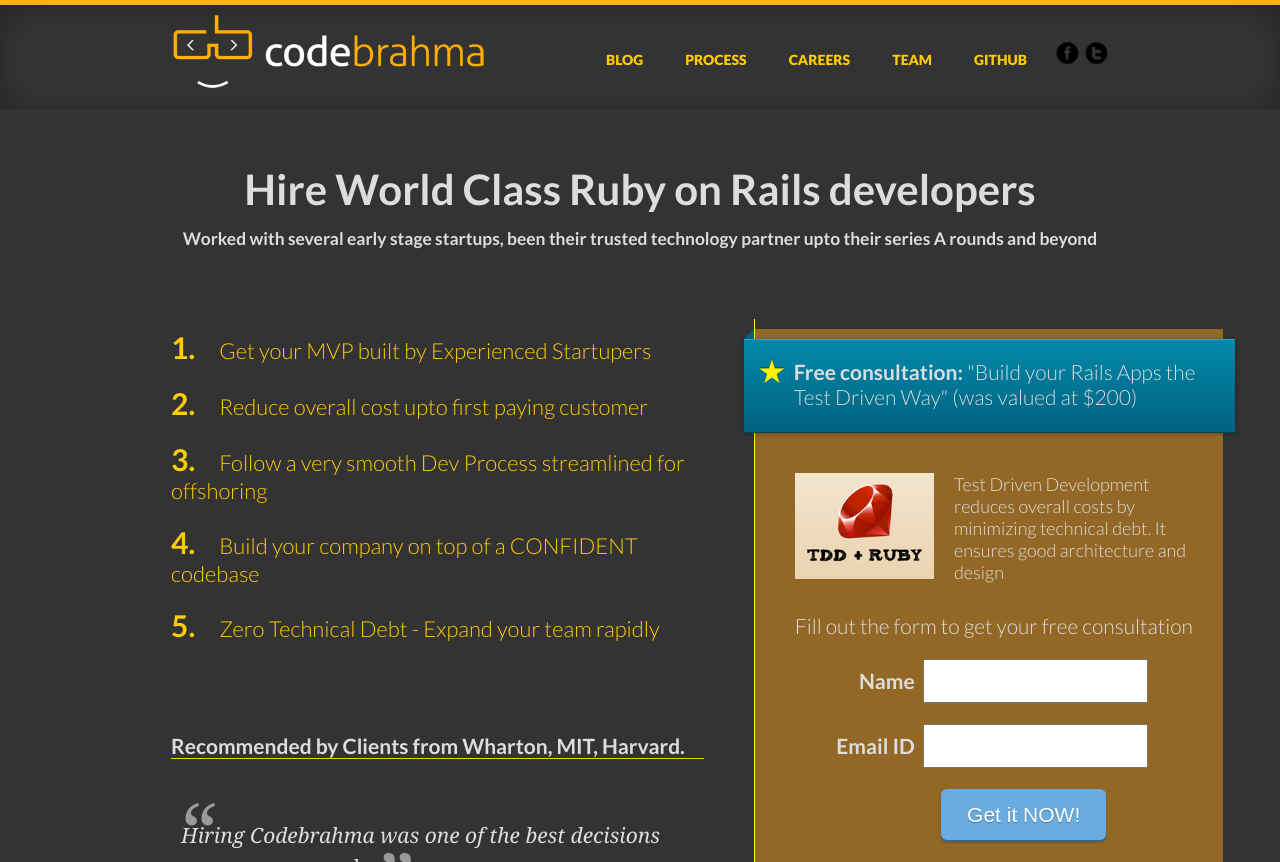
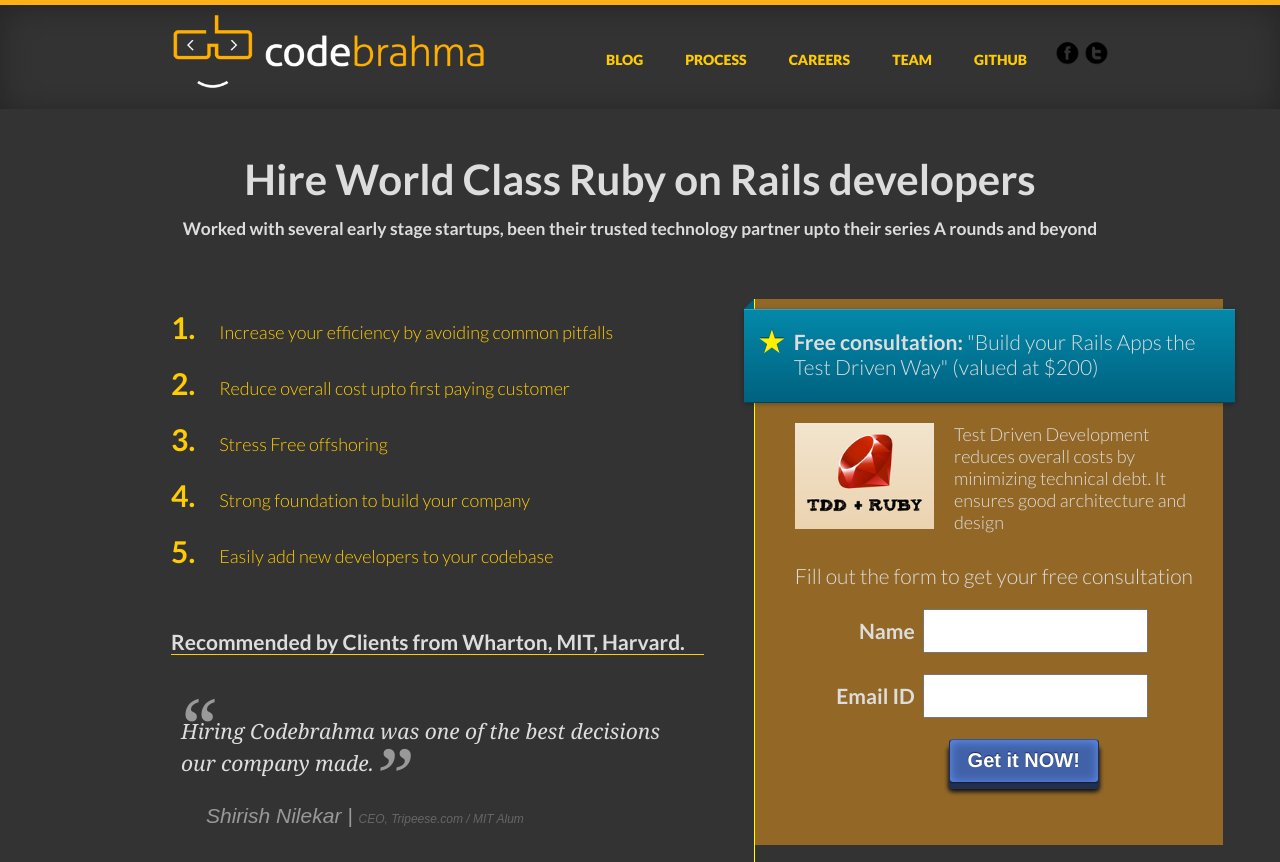
Before and after one commit to Codebrahma/codebrahma.github.io, a Jekyll site: the page built from adwords/consultation_landing_page.html, in a window 1280 px wide, cut to the strip 0-862 px from the top of the page. Built offline with Jekyll 4.4.1, drawn with Linux system fonts in a browser that asks for light colours; some web fonts are replaced; a script that is not in the unit is left out.

Commit message:
better ladning page

```diff
--- a/adwords/consultation_landing_page.html
+++ b/adwords/consultation_landing_page.html
@@ -17,8 +17,8 @@
     <div class="grid">
       <div class="unit">
         <span class="number">1.</span>
-        <span class="point_header">Get your MVP built by Experienced Startupers </span>
-        <p class="point_explanation">We have built MVPs for several startups. Many of whom have gone onto raise furthur rounds of funding. We have seen the startup cycle. We have built products ourselves.</p>
+        <span class="point_header">Increase your efficiency by avoiding common pitfalls </span>
+        <p class="point_explanation">Get your Rails App built by Experienced Startupers. We have built MVPs for several startups. Many of whom have gone onto raise furthur rounds of funding. We have seen the startup cycle. We have built products ourselves.</p>
       </div>
     </div>
     <div class="grid">
@@ -31,22 +31,22 @@
     <div class="grid">
       <div class="unit">
         <span class="number">3.</span>
-        <span class="point_header">Follow a very smooth Dev Process streamlined for offshoring</span>
-        <p class="point_explanation">We follow the agile process of software development. Overall the course of working with several clients in the valley, we have streamlined our process. We now have a <a href="/process">process</a> that ensures productivity.</p>
+        <span class="point_header">Stress Free offshoring</span>
+        <p class="point_explanation">We follow the agile process of software development. Over the course of working with several clients in the US, we have streamlined our process. We now have a <a href="/process">process</a> that <a href="/productivity/business/2013/07/19/7-principle-to-follow-when-you-offshore-development.html">ensures productivity</a>.</p>
       </div>
     </div>
     <div class="grid">
       <div class="unit">
         <span class="number">4.</span>
-        <span class="point_header">Build your company on top of a CONFIDENT codebase</span>
-        <p class="point_explanation">We test the codebase thoroughly by writing Unit Tests and Integrations Tests using RSpec. Our deployment program(jenkins) runs this test suite everytime before deployment. Thereby ensuring that Everything is working.</p>
+        <span class="point_header">Strong foundation to build your company</span>
+        <p class="point_explanation">Build your company on top of a CONFIDENT codebase. We test the codebase thoroughly by writing Unit Tests and Integrations Tests using RSpec. Our deployment program(jenkins) runs this test suite everytime before deployment. Thereby ensuring that Everything is working.</p>
       </div>
     </div>
     <div class="grid">
       <div class="unit">
         <span class="number">5.</span>
-        <span class="point_header">Zero Technical Debt - Expand your team rapidly</span>
-        <p class="point_explanation">Our development process is completely test driven. We follow the red green, refactor process rigourously and this ensures that your codebase is well architectured and designed. You can easily augment new devlopers to the codebase</p>
+        <span class="point_header">Easily add new developers to your codebase</span>
+        <p class="point_explanation">Our development process is completely test driven. We follow the red green, refactor process rigourously and this ensures that your codebase is well architectured and designed. This ensures zero technical debt and you can expand your team rapidly.</p>
       </div>
     </div>
     <div class="grid" id="testimonial">
@@ -68,9 +68,9 @@
     <div class="unit" id="sidebar_form">
       <div class="unit whole note info" id="form_header" >
         <b>Free consultation:</b> "Build your Rails Apps the Test Driven Way"
-        (was valued at $200)
+        (valued at $200)
       </div>
-      <div class="unit" style="margin:20px 0 0 30px">
+      <div class="unit" style="margin:0 0 0 30px">
         <div class="unit one-third">
           <img src="/images/rubytdd.png" alt="tdd_vs_non_tdd" width="100%" />
         </div>
@@ -96,7 +96,7 @@
               <div class="clear"></div>
             </p>
             <p>
-              <input type="submit" name="submit" value="Get it NOW!" id="submit" />
+              <input type="submit" name="submit" class="punch" value="Get it NOW!" id="submit" />
               <div class="clear"></div>
             </p>
           </form>
--- a/css/main.css
+++ b/css/main.css
@@ -280,37 +280,37 @@
   clear: both;
   visibility: hidden; }
 
-#submit {
-border: 0;
-background-color: #68ace0;
-color: #fff;
-text-shadow: 0 1px 1px #48789c;
-border: none;
-padding: .84em 1.47em;
-font-size: 1.2em;
-line-height: 1.2em;
--webkit-box-shadow: 0 5px 0 #3e6786,0 7px 2px rgba(0,0,0,0.25);
--moz-box-shadow: 0 5px 0 #3e6786,0 7px 2px rgba(0,0,0,0.25);
-box-shadow: 0 5px 0 #3e6786,0 7px 2px rgba(0,0,0,0.25);
--webkit-border-radius: 6px;
--moz-border-radius: 6px;
--ms-border-radius: 6px;
--o-border-radius: 6px;
-border-radius: 6px;
-padding: .7em 1.225em;
-font-size: 1em;
-line-height: 1em;
--webkit-box-shadow: 0 2px 0 #3e6786,0 2.8px 2px rgba(0,0,0,0.25);
--moz-box-shadow: 0 2px 0 #3e6786,0 2.8px 2px rgba(0,0,0,0.25);
-box-shadow: 0 2px 0 #3e6786,0 2.8px 2px rgba(0,0,0,0.25);
-}
+/* #submit { */
+/* border: 0; */
+/* background-color: #68ace0; */
+/* color: #fff; */
+/* text-shadow: 0 1px 1px #48789c; */
+/* border: none; */
+/* padding: .84em 1.47em; */
+/* font-size: 1.2em; */
+/* line-height: 1.2em; */
+/* -webkit-box-shadow: 0 5px 0 #3e6786,0 7px 2px rgba(0,0,0,0.25); */
+/* -moz-box-shadow: 0 5px 0 #3e6786,0 7px 2px rgba(0,0,0,0.25); */
+/* box-shadow: 0 5px 0 #3e6786,0 7px 2px rgba(0,0,0,0.25); */
+/* -webkit-border-radius: 6px; */
+/* -moz-border-radius: 6px; */
+/* -ms-border-radius: 6px; */
+/* -o-border-radius: 6px; */
+/* border-radius: 6px; */
+/* padding: .7em 1.225em; */
+/* font-size: 1em; */
+/* line-height: 1em; */
+/* -webkit-box-shadow: 0 2px 0 #3e6786,0 2.8px 2px rgba(0,0,0,0.25); */
+/* -moz-box-shadow: 0 2px 0 #3e6786,0 2.8px 2px rgba(0,0,0,0.25); */
+/* box-shadow: 0 2px 0 #3e6786,0 2.8px 2px rgba(0,0,0,0.25); */
+/* } */
 
 
 /* LANDING PAGE */
 
 #headline {
   text-align:center;
-  margin:45px auto;
+  margin:35px auto;
   line-height:50px;
 }
 
@@ -474,6 +474,10 @@
   text-shadow: 0 -1px 0 rgba(0,0,0,.5);
 }
 
+#sidebar {
+  padding-top:0;
+}
+
 #sidebar_form {
   /* background: #0B4D5D; */
   background: #936827;
@@ -506,7 +510,7 @@
   -moz-transition: all .25s;
   -webkit-transition: all .25s;
   cursor: pointer;
-  font-size: 22px;
+  font-size: 18px;
   font-weight: italic;
   margin-right: 20px;
   color: #fc0;
@@ -525,7 +529,7 @@
 /* testimonial */
 
 #testimonial {
- padding-top:50px;
+ padding-top: 20px;
 }
 
 .testimonial {
@@ -585,3 +589,73 @@
   color:red;
   size:14px;
 }
+
+
+/* thoughtbot (inspired by thoughtbot.com)
+*******************************************************************************/
+.thoughtbot {
+  background-color: #ee432e;
+  background-image: -webkit-gradient(linear, left top, left bottom, color-stop(0%, #ee432e), color-stop(50%, #c63929), color-stop(50%, #b51700), color-stop(100%, #891100));
+  background-image: -webkit-linear-gradient(top, #ee432e 0%, #c63929 50%, #b51700 50%, #891100 100%);
+  background-image: -moz-linear-gradient(top, #ee432e 0%, #c63929 50%, #b51700 50%, #891100 100%);
+  background-image: -ms-linear-gradient(top, #ee432e 0%, #c63929 50%, #b51700 50%, #891100 100%);
+  background-image: -o-linear-gradient(top, #ee432e 0%, #c63929 50%, #b51700 50%, #891100 100%);
+  background-image: linear-gradient(top, #ee432e 0%, #c63929 50%, #b51700 50%, #891100 100%);
+  border: 1px solid #951100;
+  border-radius: 5px;
+  -webkit-box-shadow: inset 0px 0px 0px 1px rgba(255, 115, 100, 0.4), 0 1px 3px #333333;
+  box-shadow: inset 0px 0px 0px 1px rgba(255, 115, 100, 0.4), 0 1px 3px #333333;
+  color: #fff;
+  font: bold 20px/1 "helvetica neue", helvetica, arial, sans-serif;
+  padding: 12px 0 14px 0;
+  text-align: center;
+  text-shadow: 0px -1px 1px rgba(0, 0, 0, 0.8);
+  width: 150px; }
+  .thoughtbot:hover {
+    background-color: #f37873;
+    background-image: -webkit-gradient(linear, left top, left bottom, color-stop(0%, #f37873), color-stop(50%, #db504d), color-stop(50%, #cb0500), color-stop(100%, #a20601));
+    background-image: -webkit-linear-gradient(top, #f37873 0%, #db504d 50%, #cb0500 50%, #a20601 100%);
+    background-image: -moz-linear-gradient(top, #f37873 0%, #db504d 50%, #cb0500 50%, #a20601 100%);
+    background-image: -ms-linear-gradient(top, #f37873 0%, #db504d 50%, #cb0500 50%, #a20601 100%);
+    background-image: -o-linear-gradient(top, #f37873 0%, #db504d 50%, #cb0500 50%, #a20601 100%);
+    background-image: linear-gradient(top, #f37873 0%, #db504d 50%, #cb0500 50%, #a20601 100%);
+    cursor: pointer; }
+.thoughtbot:active {
+    background-color: #d43c28;
+    background-image: -webkit-gradient(linear, left top, left bottom, color-stop(0%, #d43c28), color-stop(50%, #ad3224), color-stop(50%, #9c1500), color-stop(100%, #700d00));
+    background-image: -webkit-linear-gradient(top, #d43c28 0%, #ad3224 50%, #9c1500 50%, #700d00 100%);
+    background-image: -moz-linear-gradient(top, #d43c28 0%, #ad3224 50%, #9c1500 50%, #700d00 100%);
+    background-image: -ms-linear-gradient(top, #d43c28 0%, #ad3224 50%, #9c1500 50%, #700d00 100%);
+    background-image: -o-linear-gradient(top, #d43c28 0%, #ad3224 50%, #9c1500 50%, #700d00 100%);
+    background-image: linear-gradient(top, #d43c28 0%, #ad3224 50%, #9c1500 50%, #700d00 100%);
+    -webkit-box-shadow: inset 0px 0px 0px 1px rgba(255, 115, 100, 0.4);
+    box-shadow: inset 0px 0px 0px 1px rgba(255, 115, 100, 0.4); }
+
+
+/* punch
+*******************************************************************************/
+.punch {
+  background: #4162a8;
+  border-top: 1px solid #38538c;
+  border-right: 1px solid #1f2d4d;
+  border-bottom: 1px solid #151e33;
+  border-left: 1px solid #1f2d4d;
+  border-radius: 4px;
+  -webkit-box-shadow: inset 0 1px 10px 1px #5c8bee, 0px 1px 0 #1d2c4d, 0 6px 0px #1f3053, 0 8px 4px 1px #111111;
+  box-shadow: inset 0 1px 10px 1px #5c8bee, 0px 1px 0 #1d2c4d, 0 6px 0px #1f3053, 0 8px 4px 1px #111111;
+  color: #fff;
+  font: bold 20px/1 "helvetica neue", helvetica, arial, sans-serif;
+  margin-bottom: 10px;
+  padding: 10px 0 12px 0;
+  text-align: center;
+  text-shadow: 0px -1px 1px #1e2d4d;
+  width: 150px;
+  -webkit-background-clip: padding-box; }
+.punch:hover {
+    -webkit-box-shadow: inset 0 0px 20px 1px #87adff, 0px 1px 0 #1d2c4d, 0 6px 0px #1f3053, 0 8px 4px 1px #111111;
+    box-shadow: inset 0 0px 20px 1px #87adff, 0px 1px 0 #1d2c4d, 0 6px 0px #1f3053, 0 8px 4px 1px #111111;
+    cursor: pointer; }
+.punch:active {
+    -webkit-box-shadow: inset 0 1px 10px 1px #5c8bee, 0 1px 0 #1d2c4d, 0 2px 0 #1f3053, 0 4px 3px 0 #111111;
+    box-shadow: inset 0 1px 10px 1px #5c8bee, 0 1px 0 #1d2c4d, 0 2px 0 #1f3053, 0 4px 3px 0 #111111;
+    margin-top: 58px; }
```
Also changed, not shown: other parts of adwords/consultation_landing_page.html (+1 -1 lines).
